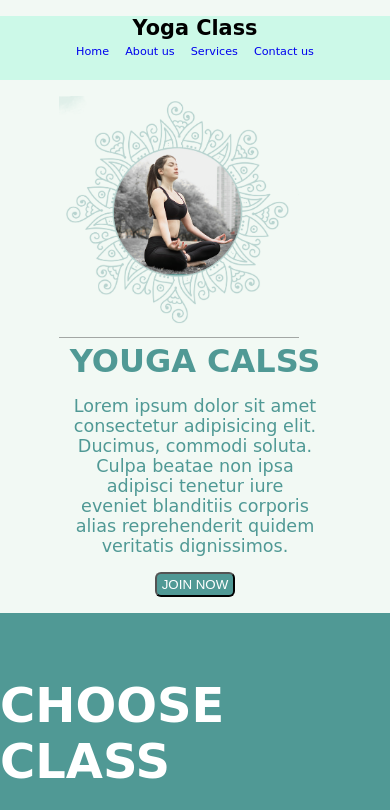
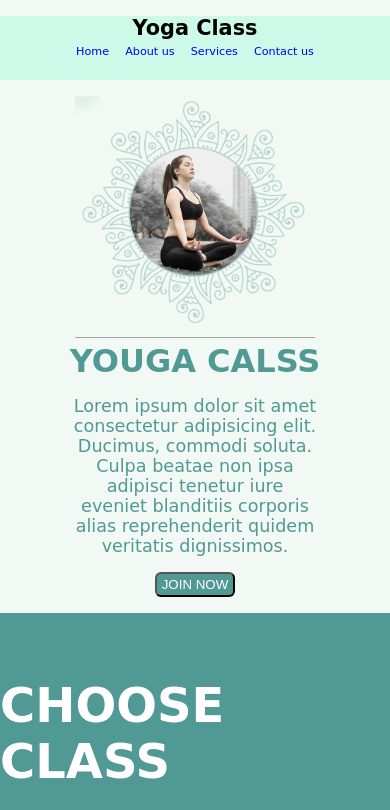
Before and after one commit to harshad00/Yoga-Project, a plain HTML site: page index.html in a window 390 px wide. Shown: the top 810 px of the page. Drawn offline with Linux system fonts and the light colour scheme.

Commit message:
remove shome css

```diff
--- a/Responsive.css
+++ b/Responsive.css
@@ -61,9 +61,9 @@
         display: flex;
         gap: 0;
     }
-    .hero-img{
+    /* .hero-img{
         width: 100%;
-    }
+    } */
     .hero-img img {
         width: 15rem;
     }
```
Also changed, not shown: 1 other file.
